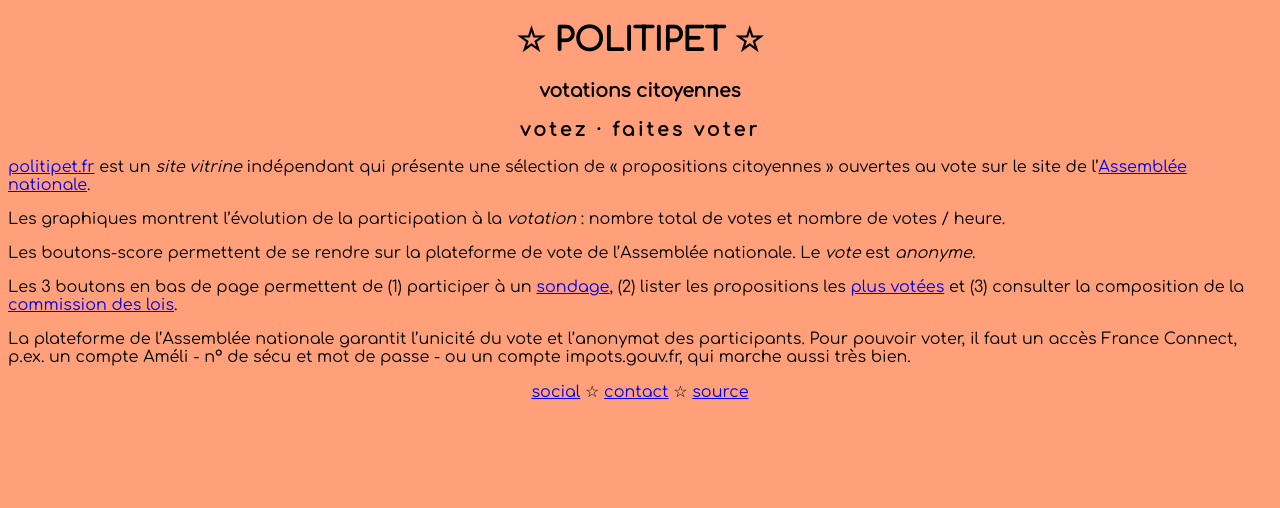
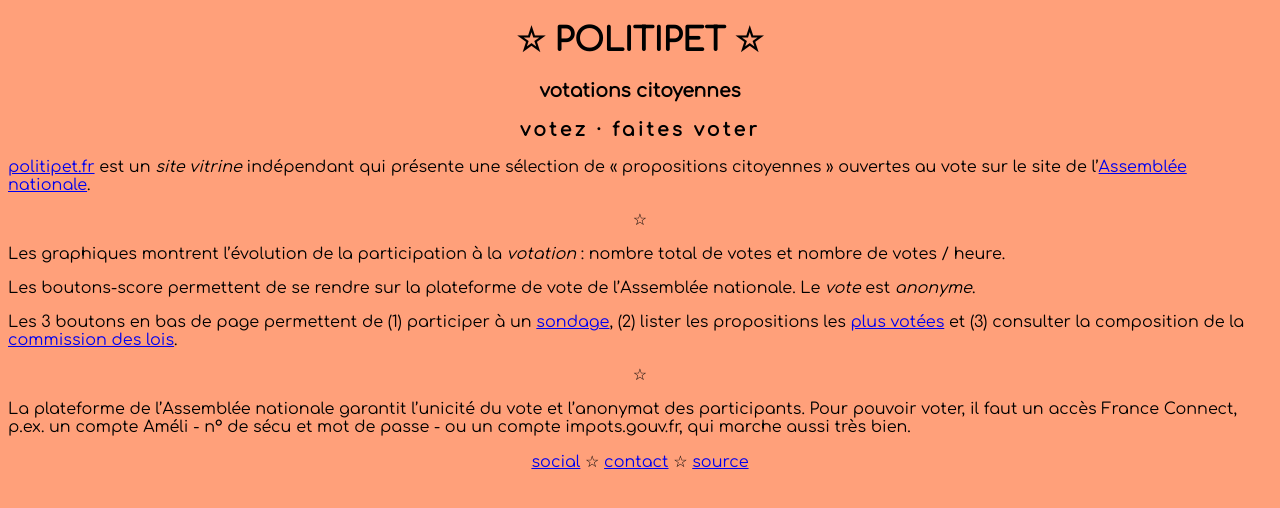
Before and after one commit to politipet/politipet.github.io, a Jekyll site: the page built from info.md, in a window 1280 px wide. Shown: the top 508 px of the page. Built offline with Jekyll 4.4.1, drawn with Linux system fonts in a browser that asks for light colours; our own code applies the rules of GitHub Pages for plain Markdown files.

Commit message:
add separators in info.md

```diff
--- a/info.md
+++ b/info.md
@@ -12,6 +12,8 @@
 qui présente une sélection de « propositions citoyennes »
 ouvertes au vote sur le site de l'[Assemblée nationale][assemblée].
 
+<center>☆</center>
+
 Les graphiques montrent l'évolution de la participation à la _votation_ :
 nombre total de votes et nombre de votes / heure.
 
@@ -22,6 +24,8 @@
 [sondage](poll/), (2) lister les propositions les
 [plus votées][most voted] et (3) consulter la composition de la
 [commission des lois](commission/lois.md).
+
+<center>☆</center>
 
 La plateforme de l'Assemblée nationale garantit l'unicité du vote
 et l'anonymat des participants. Pour pouvoir voter, il faut un accès
```
